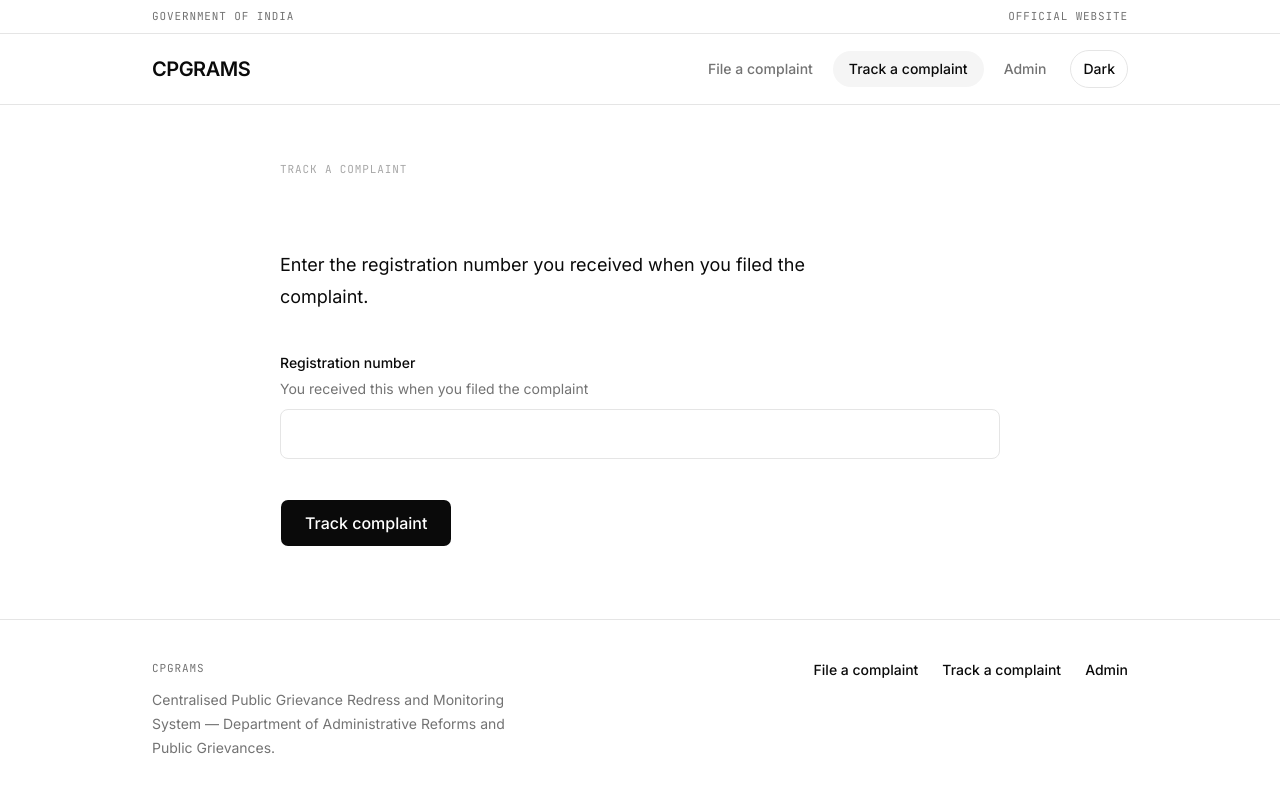
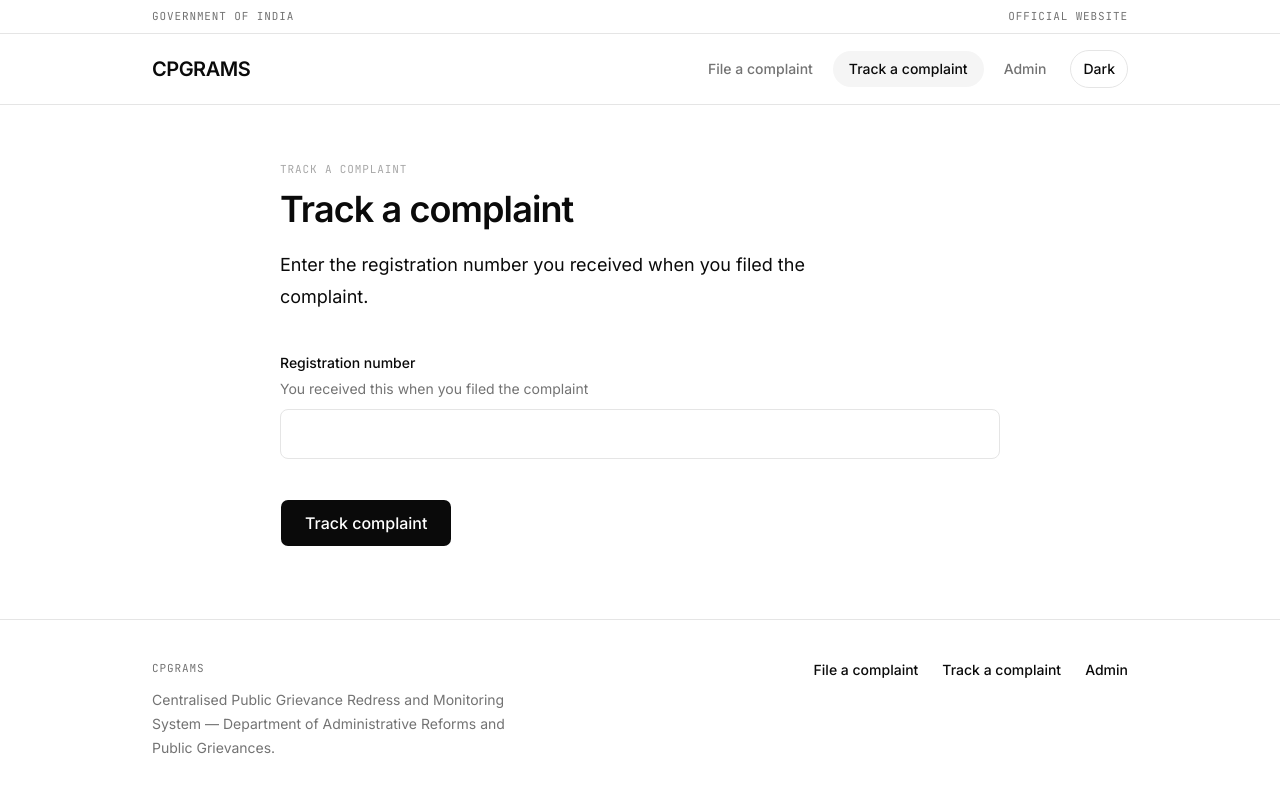
Before and after one commit to D1bakar/cpgram-recreate, a Next.js app: page /track in a window 1280 px wide. Shown: the top 792 px of the page. Built offline with nearby package versions, Linux system fonts and the light colour scheme.

Commit message:
Simple dark  and light mode tweak

```diff
--- a/app/file-complaint/page.js
+++ b/app/file-complaint/page.js
@@ -14,7 +14,7 @@
       className="mx-auto w-full max-w-3xl flex-1 px-4 py-10 sm:px-6 sm:py-14"
     >
       <Eyebrow>File a complaint</Eyebrow>
-      <h1 className="mt-3 max-w-xl text-3xl font-semibold tracking-tight text-pretty text-white sm:text-4xl">
+      <h1 className="mt-3 max-w-xl text-3xl font-semibold tracking-tight text-pretty text-gray sm:text-4xl">
         File a complaint
       </h1>
       <p className="mt-5 max-w-xl text-lg leading-8 text-foreground">
--- a/app/track/page.js
+++ b/app/track/page.js
@@ -14,7 +14,7 @@
       className="mx-auto w-full max-w-3xl flex-1 px-4 py-10 sm:px-6 sm:py-14"
     >
       <Eyebrow>Track a complaint</Eyebrow>
-      <h1 className="mt-3 max-w-xl text-3xl font-semibold tracking-tight text-pretty text-white sm:text-4xl">
+      <h1 className="mt-3 max-w-xl text-3xl font-semibold tracking-tight text-pretty text-gray sm:text-4xl">
         Track a complaint
       </h1>
       <p className="mt-5 max-w-xl text-lg leading-8 text-foreground">
```
